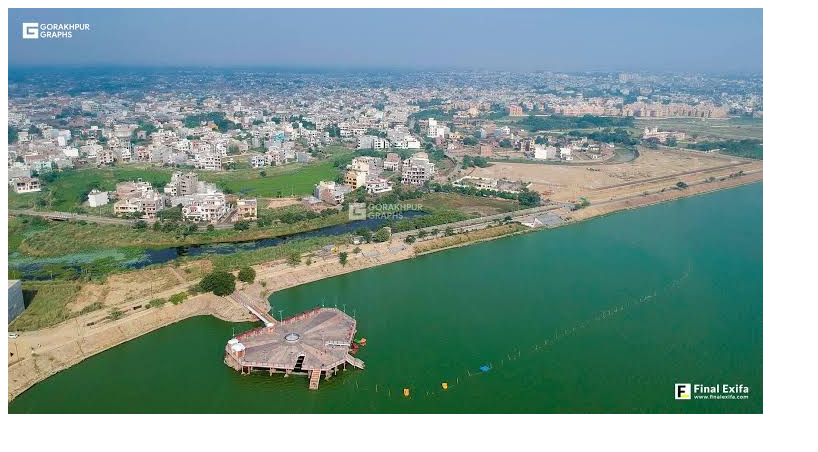
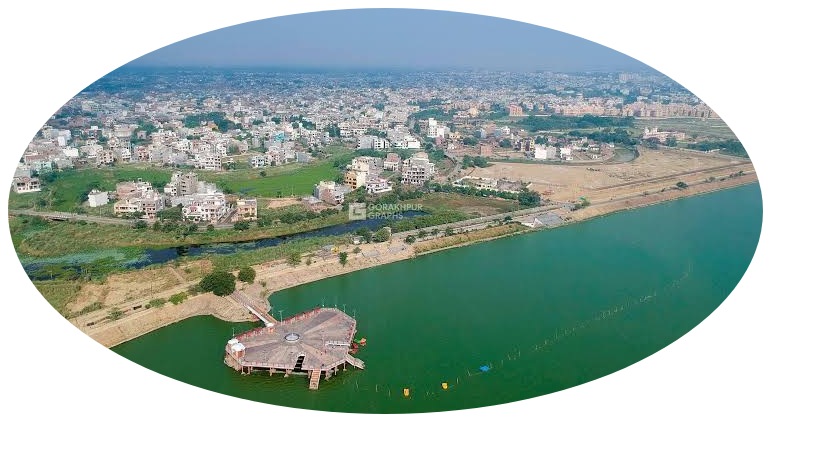
Before and after one commit to nikhilbaba0505-lang/version, a plain HTML site: page index.html in a window 1280 px wide. Shown: the whole page, without its empty margins (0-818 px from the left). Drawn offline with Linux system fonts and the light colour scheme.

Commit message:
thirdversion

```diff
--- a/index.html
+++ b/index.html
@@ -1 +1 @@
-<img src="gorakhpur.jpg" border-radius:50%>
+<img src="gorakhpur.jpg"style=border-radius:50%>
```
